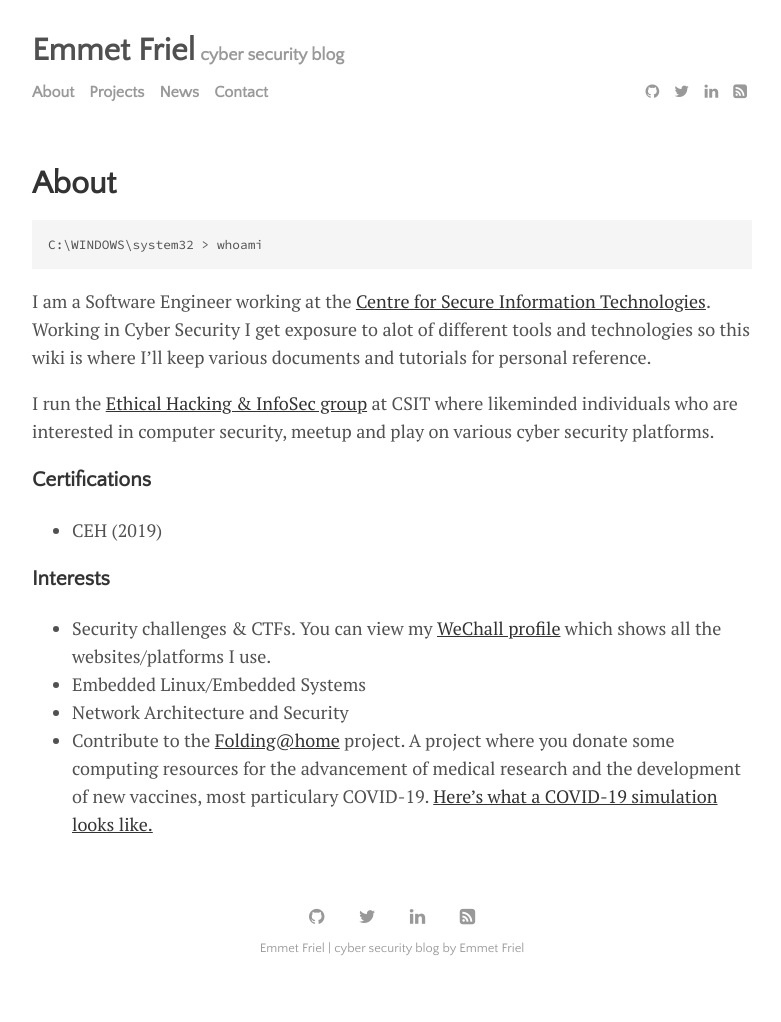
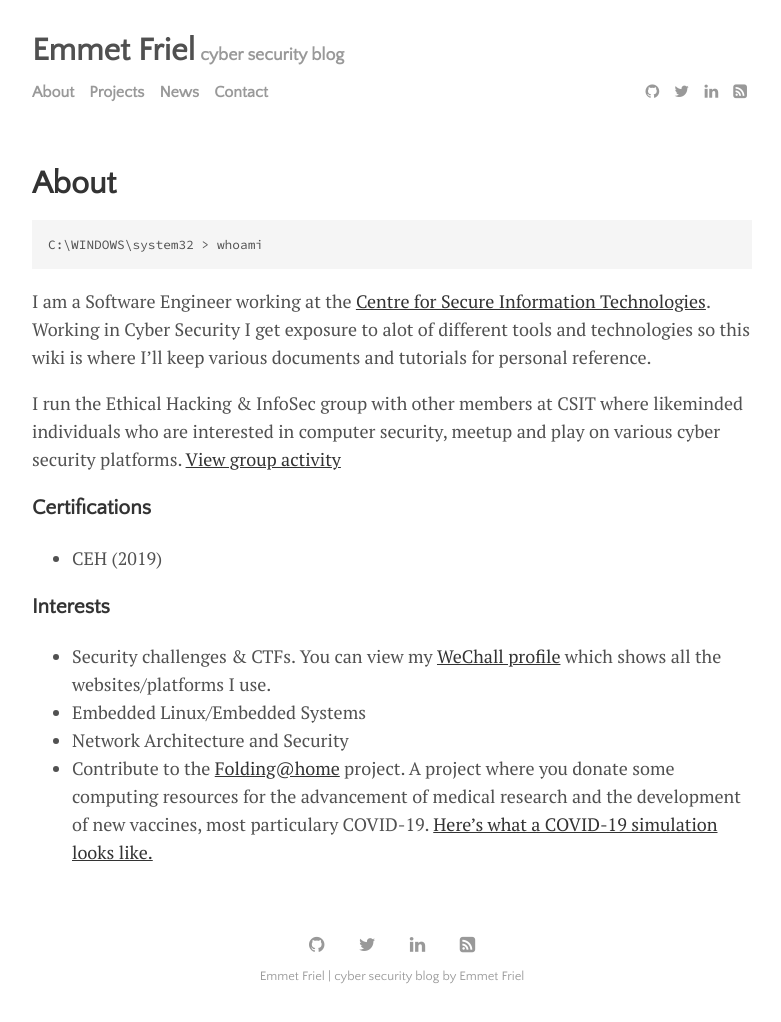
Before and after one commit to efriel94/ef_blog, a Jekyll site: the page built from menu/about.md, in a window 1280 px wide. Shown: the whole page, without its empty margins (248-1029 px from the left). Built offline with Jekyll 4.4.1, drawn with Linux system fonts in a browser that asks for light colours; before the commit the page ends 994 px from its top, so only the background shows below that.

Commit message:
Updated about.md

```diff
--- a/menu/about.md
+++ b/menu/about.md
@@ -9,7 +9,7 @@ C:\WINDOWS\system32 > whoami
 
 I am a Software Engineer working at the [Centre for Secure Information Technologies](https://www.qub.ac.uk/ecit/CSIT/). Working in Cyber Security I get exposure to alot of different tools and technologies so this wiki is where I'll keep various documents and tutorials for personal reference.
 
-I run the [Ethical Hacking & InfoSec group](https://blogs.qub.ac.uk/team47/about/) at CSIT where likeminded individuals who are interested in computer security, meetup and play on various cyber security platforms.
+I run the Ethical Hacking & InfoSec group with other members at CSIT where likeminded individuals who are interested in computer security, meetup and play on various cyber security platforms. [View group activity](https://blogs.qub.ac.uk/team47/about/)
 
 ### Certifications
 - CEH (2019)
```
